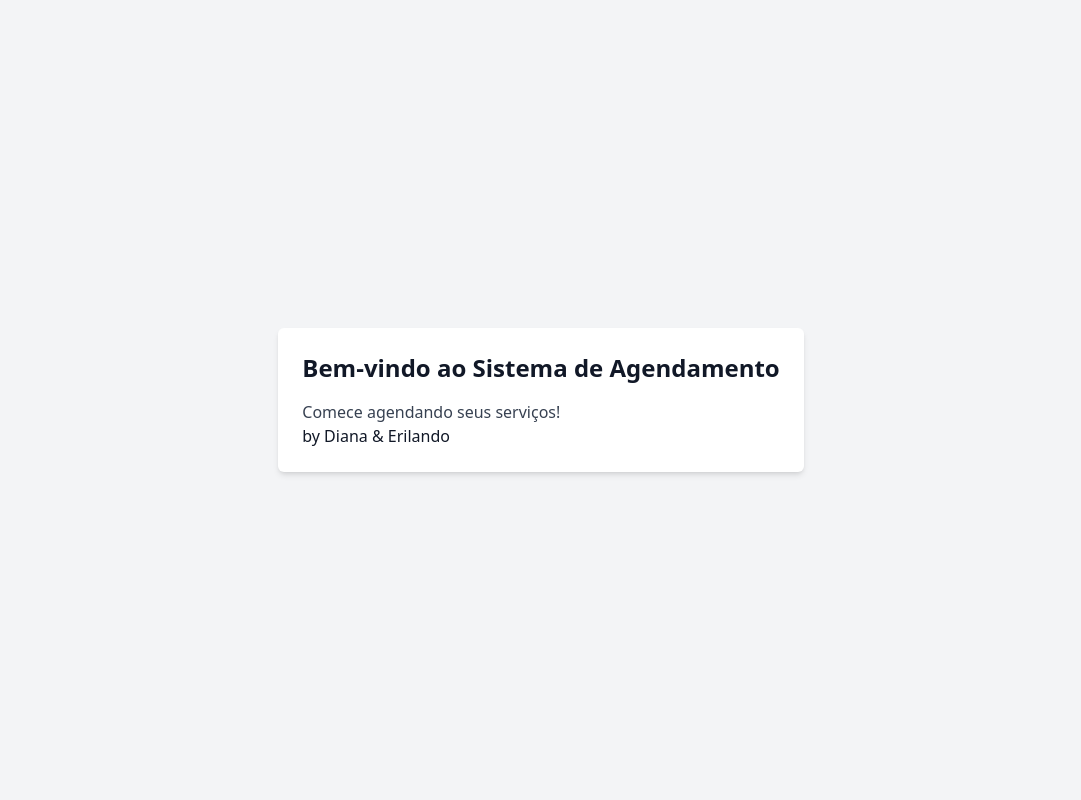
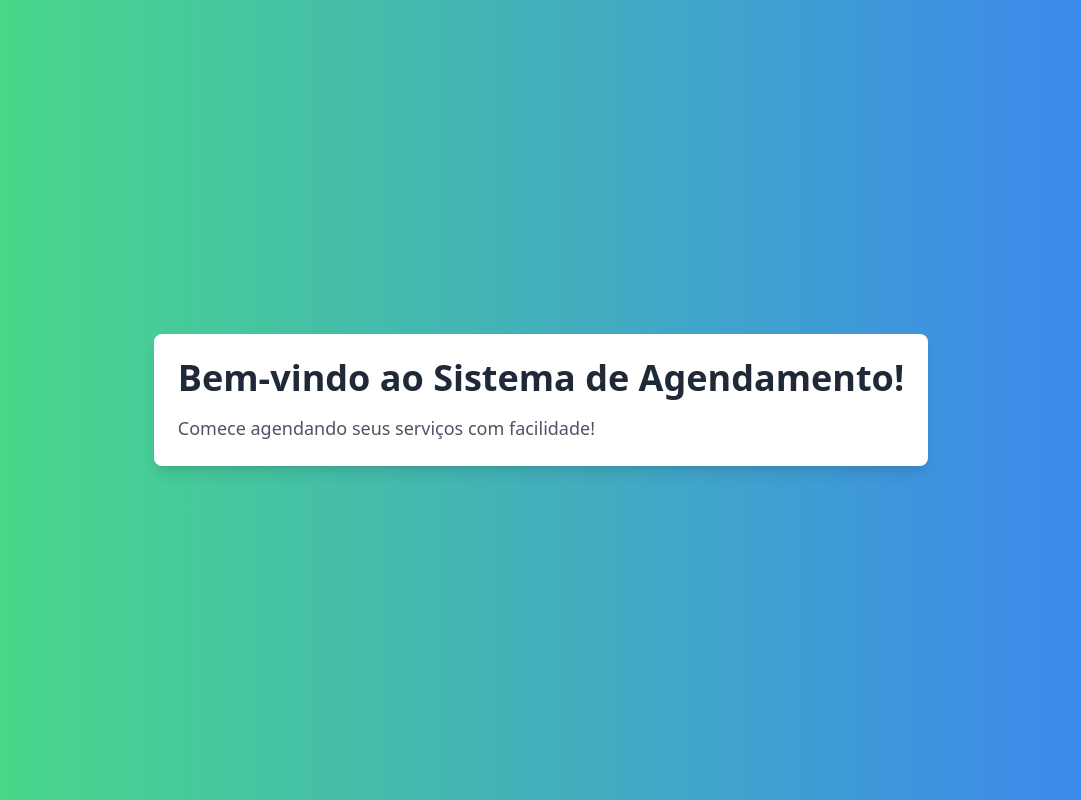
Before and after one commit to erilshackle/salon-appointment, a Next.js app in the folder frontend/: page / in a window 1280 px wide. Shown: the whole page, without its empty margins (99-1180 px from the left). Built offline with nearby package versions, Linux system fonts and the light colour scheme.

Commit message:
`Refactor frontend/src/app/page.jsx: update styles and layout`

```diff
--- a/frontend/src/app/page.jsx
+++ b/frontend/src/app/page.jsx
@@ -1,12 +1,15 @@
-'use client'
+'use client';
 
 export default function Home() {
   return (
-    <main className="min-h-screen flex items-center justify-center bg-gray-100">
-      <div className="p-6 bg-white shadow-md rounded-md">
-        <h1 className="text-2xl font-bold mb-4">Bem-vindo ao Sistema de Agendamento</h1>
-        <p className="text-gray-700">Comece agendando seus serviços!</p>
-        <p className="">by Diana & Erilando</p>
+    <main className="min-h-screen flex items-center justify-center bg-gradient-to-r from-green-400 to-blue-500">
+      <div className="p-6 bg-white shadow-lg rounded-lg">
+        <h1 className="text-4xl font-extrabold text-gray-800 mb-4">
+          Bem-vindo ao Sistema de Agendamento!
+        </h1>
+        <p className="text-lg text-gray-600">
+          Comece agendando seus serviços com facilidade!
+        </p>
       </div>
     </main>
   );
```
